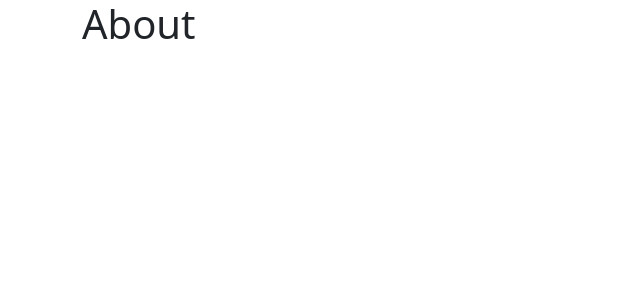
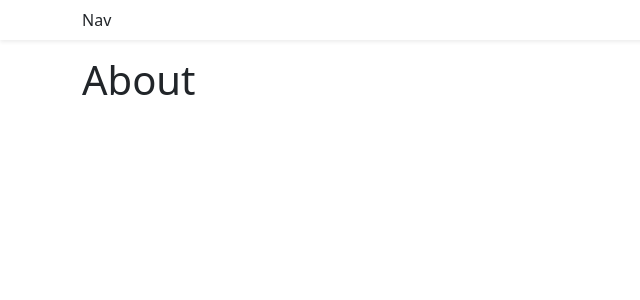
Before and after one commit to Vahe-Sevachyan/shopping-store-rjs, a React (Vite) app: page /about in a window 1280 px wide. Shown: the top 300 px of the page, without its empty margins (0-640 px from the left). Built offline with nearby package versions, Linux system fonts and the light colour scheme.

Commit message:
added NavBar component

```diff
--- a/src/App.tsx
+++ b/src/App.tsx
@@ -3,15 +3,20 @@
 import { About } from "./Pages/About";
 import { Home } from "./Pages/Home";
 import { Store } from "./Pages/Store";
+import { NavBar } from "./Components/NavBar";
+
 function App() {
   return (
-    <Container>
+    <>
+      <NavBar />
+      <Container className="mb-4">
         <Routes>
           <Route path="/home" element={<Home />}></Route>
           <Route path="/store" element={<Store />}></Route>
           <Route path="/about" element={<About />}></Route>
         </Routes>
       </Container>
+    </>
   );
 }
 
--- /dev/null
+++ b/src/Components/NavBar.tsx
@@ -0,0 +1,9 @@
+import { Container, Navbar as NavBarbs } from "react-bootstrap";
+
+export const NavBar = () => {
+  return (
+    <NavBarbs className="bg-white shadow-sm mb-3">
+      <Container>Nav</Container>
+    </NavBarbs>
+  );
+};
--- a/src/Pages/About.tsx
+++ b/src/Pages/About.tsx
@@ -1,3 +1,3 @@
-export const About = () => {
+export function About() {
   return <h1>About</h1>;
-};
+}
--- a/src/Pages/Home.tsx
+++ b/src/Pages/Home.tsx
@@ -1,3 +1,3 @@
-export const Home = () => {
+export function Home() {
   return <h1>Home</h1>;
-};
+}
--- a/src/Pages/Store.tsx
+++ b/src/Pages/Store.tsx
@@ -1,3 +1,3 @@
-export const Store = () => {
+export function Store() {
   return <h1>Store</h1>;
-};
+}
```
Lines whose indentation alone changed are shown as unchanged.
